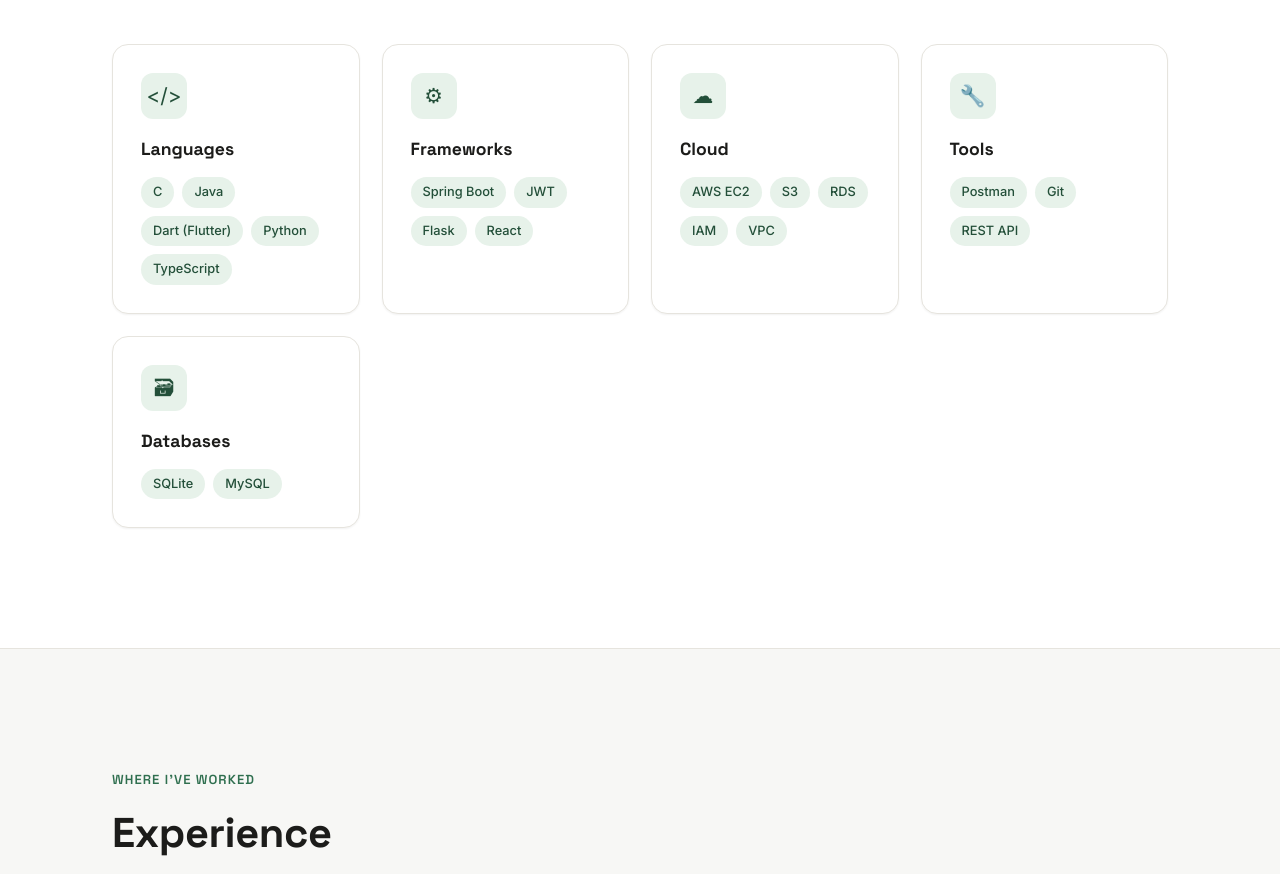
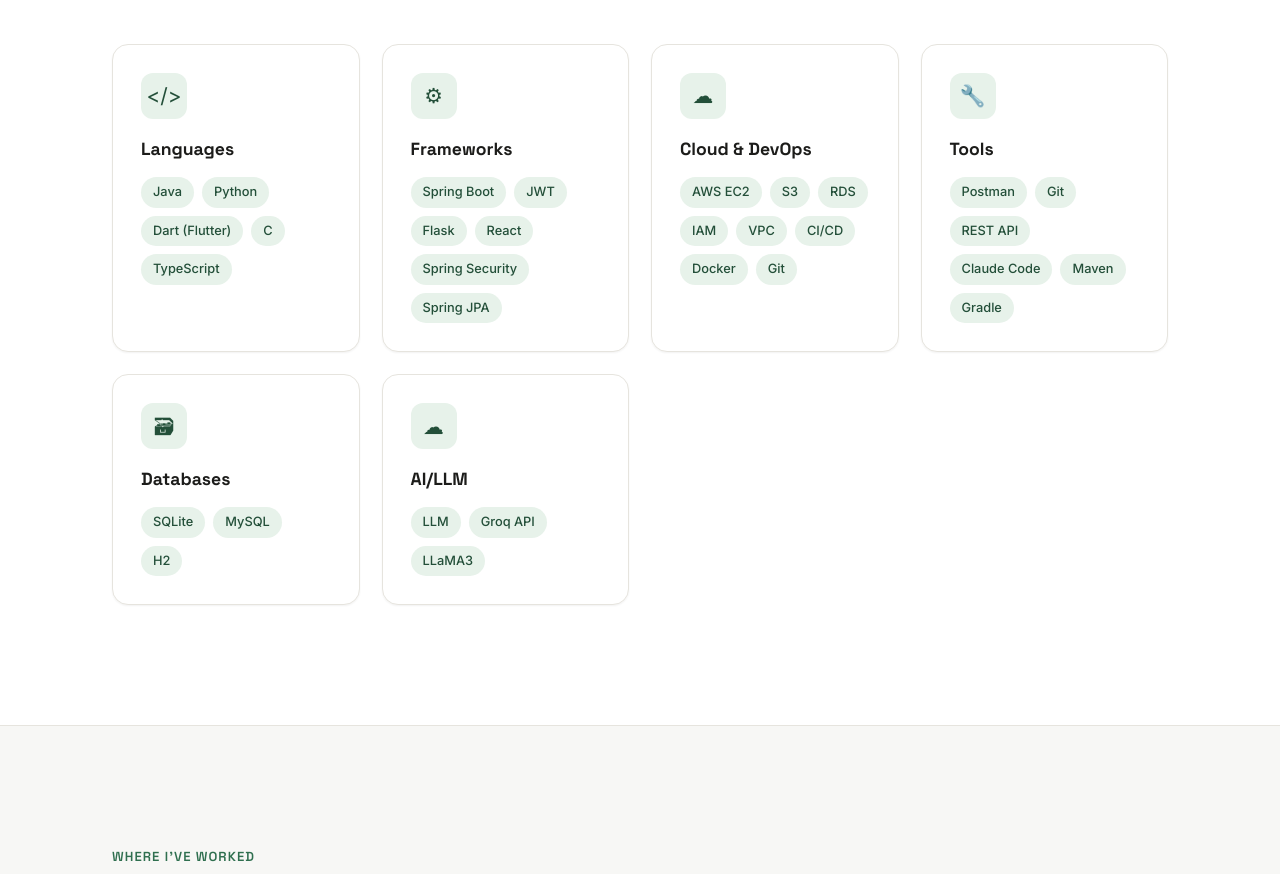
Before and after one commit to Sudhansu04/Sudhansu04.github.io, a plain HTML site: page index.html in a window 1280 px wide. Shown: the part 1560-2434 px from the top of the page. Drawn offline with Linux system fonts and the light colour scheme.

Commit message:
Update index.html

```diff
--- a/index.html
+++ b/index.html
@@ -99,8 +99,8 @@
           <div class="skill-icon">&lt;/&gt;</div>
           <h3>Languages</h3>
           <div class="tag-list">
-            <span class="tag">C</span><span class="tag">Java</span>
-            <span class="tag">Dart (Flutter)</span><span class="tag">Python</span>
+            <span class="tag">Java</span><span class="tag">Python</span>
+            <span class="tag">Dart (Flutter)</span><span class="tag">C</span>
             <span class="tag">TypeScript</span>
           </div>
         </div>
@@ -110,15 +110,17 @@
           <div class="tag-list">
             <span class="tag">Spring Boot</span><span class="tag">JWT</span>
             <span class="tag">Flask</span><span class="tag">React</span>
+            <span class="tag">Spring Security</span><span class="tag">Spring JPA</span>
           </div>
         </div>
         <div class="skill-card reveal">
           <div class="skill-icon">&#9729;</div>
-          <h3>Cloud</h3>
+          <h3>Cloud & DevOps</h3>
           <div class="tag-list">
             <span class="tag">AWS EC2</span><span class="tag">S3</span>
             <span class="tag">RDS</span><span class="tag">IAM</span>
-            <span class="tag">VPC</span>
+            <span class="tag">VPC</span><span class="tag">CI/CD</span>
+            <span class="tag">Docker</span><span class="tag">Git</span>
           </div>
         </div>
         <div class="skill-card reveal">
@@ -126,7 +128,8 @@
           <h3>Tools</h3>
           <div class="tag-list">
             <span class="tag">Postman</span><span class="tag">Git</span>
-            <span class="tag">REST API</span>
+            <span class="tag">REST API</span><span class="tag">Claude Code</span>
+            <span class="tag">Maven</span><span class="tag">Gradle</span>
           </div>
         </div>
         <div class="skill-card reveal">
@@ -134,6 +137,15 @@
           <h3>Databases</h3>
           <div class="tag-list">
             <span class="tag">SQLite</span><span class="tag">MySQL</span>
+            <span class="tag">H2</span>
+          </div>
+        </div>
+        <div class="skill-card reveal">
+          <div class="skill-icon">&#9729;</div>
+          <h3>AI/LLM</h3>
+          <div class="tag-list">
+            <span class="tag">LLM</span><span class="tag">Groq API</span>
+            <span class="tag">LLaMA3</span>
           </div>
         </div>
       </div>
```
